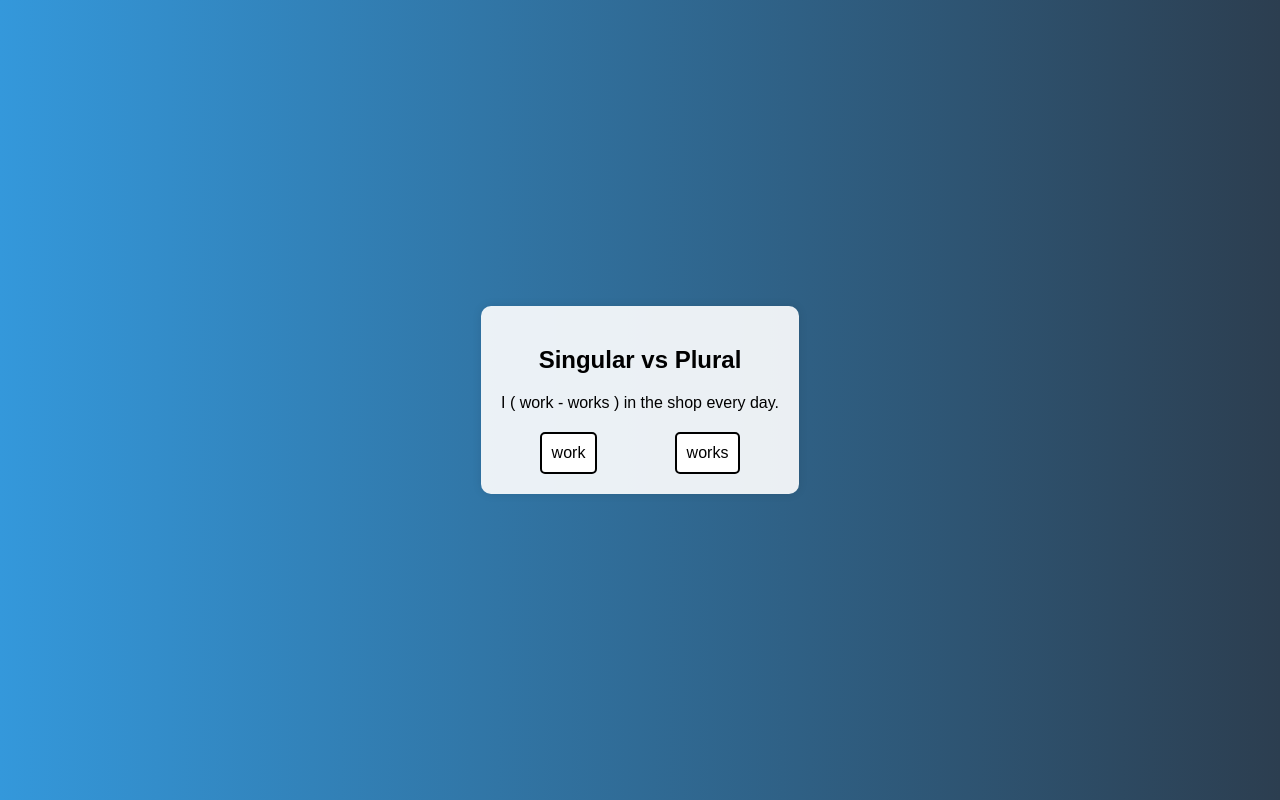
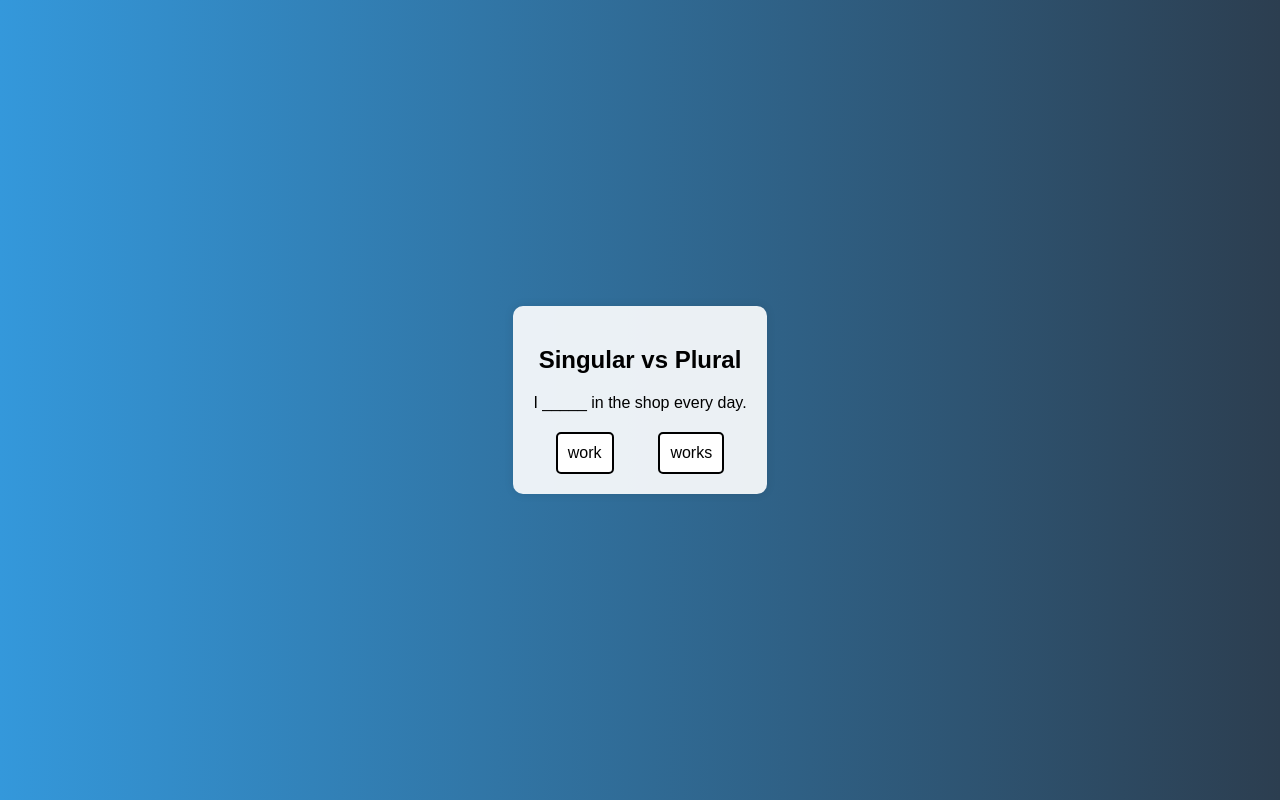
Before and after one commit to het08/rui1, a plain HTML site: page index.html in a window 1280 px wide. Drawn offline with Linux system fonts and the light colour scheme.

Commit message:
index.html

```diff
--- a/index.html
+++ b/index.html
@@ -80,17 +80,17 @@
       let score = 0;
       let currentQuestion = 0;
       const questions = [
-        { text: "I ( work - works ) in the shop every day.", options: ["work", "works"], answer: "work" },
-        { text: "He ( play - plays ) football every evening.", options: ["play", "plays"], answer: "plays" },
-        { text: "We ( cook - cooks) delicious meal at 7 PM.", options: ["cook", "cooks"], answer: "cook" },
-        { text: "She ( run - runs) in the park.", options: ["run", "runs"], answer: "runs" },
-        { text: "Children (play - plays ) together.", options: ["play", "plays"], answer: "play" },
-        { text: "She ( write - writes ) homework.", options: ["write", "writes"], answer: "writes" },
-        { text: "He ( help - helps )in gardening.", options: ["help", "helps"], answer: "helps" },
-        { text: "They (sing - sings ) songs. ", options: ["sing", "sings"], answer: "sing" },
-        { text: "You ( like - likes ) strawberries.", options: ["like", "likes"], answer: "like" },
-        { text: "Sara ( play - plays ) the guitar.", options: ["play", "plays"], answer: "plays" },
-        { text: "My sister ( walk - walks ) to school everyday.", options: ["walk", "walks"], answer: "walks" },
+        { text: "I _____ in the shop every day.", options: ["work", "works"], answer: "work" },
+        { text: "He _____ football every evening.", options: ["play", "plays"], answer: "plays" },
+        { text: "We _____ delicious meal at 7 PM.", options: ["cook", "cooks"], answer: "cook" },
+        { text: "She _____ in the park.", options: ["run", "runs"], answer: "runs" },
+        { text: "Children _____ together.", options: ["play", "plays"], answer: "play" },
+        { text: "She _____ homework.", options: ["write", "writes"], answer: "writes" },
+        { text: "He _____ in gardening.", options: ["help", "helps"], answer: "helps" },
+        { text: "They _____ songs. ", options: ["sing", "sings"], answer: "sing" },
+        { text: "You _____ strawberries.", options: ["like", "likes"], answer: "like" },
+        { text: "Sara _____ the guitar.", options: ["play", "plays"], answer: "plays" },
+        { text: "My sister _____ to school everyday.", options: ["walk", "walks"], answer: "walks" },
         {
           text: "Ahmed and Salim ( talk -talks ) about different topics every evening.",
           options: ["talk", "talks"],
```
